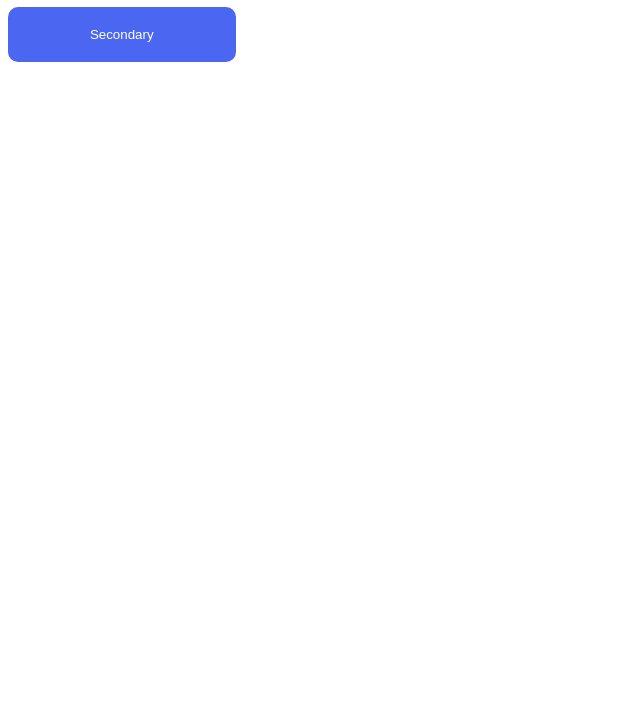
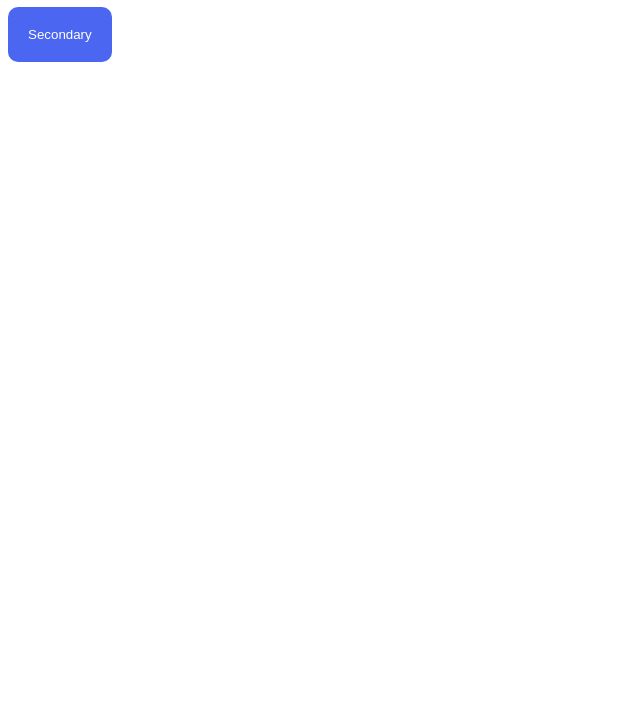
Before and after one commit to EricP7/chess-game, a plain HTML site: page index.html in a window 1280 px wide. Shown: the part 73-800 px from the top of the page, without its empty margins (0-640 px from the left). Drawn offline with Linux system fonts and the light colour scheme.

Commit message:
removed width

```diff
--- a/style-eric.css
+++ b/style-eric.css
@@ -6,8 +6,6 @@
     padding: 20px;
     border-radius: 10px;
     border-style: none;
-
-    width: 18%;
 }
 
 #secondary:hover {
```
